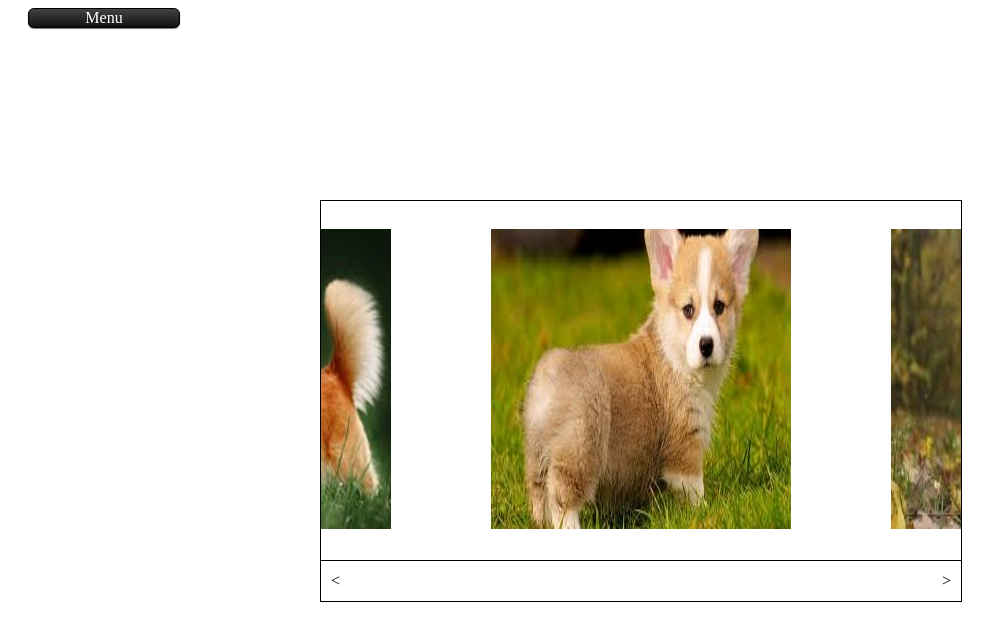
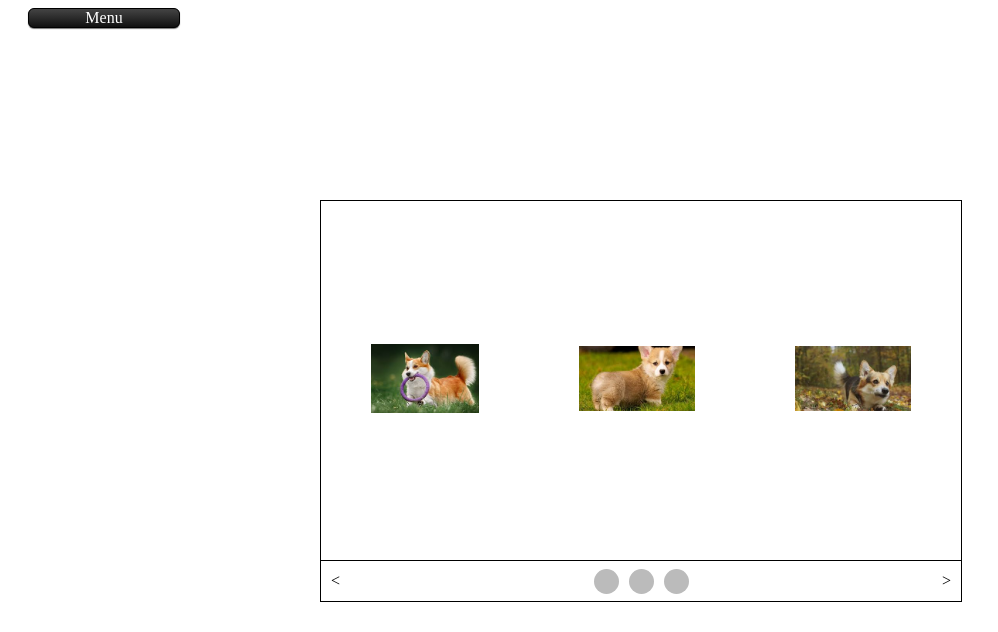
Before and after one commit to diballesteros/odinprojectdynamicinterface, a plain HTML site: page index.html in a window 1280 px wide. Shown: the whole page, without its empty margins (0-998 px from the left). Drawn offline with Linux system fonts and the light colour scheme.

Commit message:
bubble functionality

```diff
--- a/main.css
+++ b/main.css
@@ -70,7 +70,6 @@ li {
     display: flex;
     flex-flow: row nowrap;
     align-items: center;
-    justify-content: center;
     overflow: hidden;
 }
 
@@ -79,8 +78,8 @@ li {
 }
 
 .image-item  img{
-    width: 300px;
-    height: 300px;
+    width: 100%;
+    height: 100%;
 }
 
 #slider-controls {
@@ -107,4 +106,17 @@ li {
 
 #bubbles {
     width: 80%;
+    display: flex;
+    flex-flow: row nowrap;
+    align-items: center;
+    justify-content: center;
 }
+
+.bubble {
+    height: 25px;
+    width: 25px;
+    background-color: #bbb;
+    border-radius: 50%;
+    display: inline-block;
+    margin: 5px;
+}
--- a/main.js
+++ b/main.js
@@ -28,7 +28,24 @@ const ImageSlider = (() => {
         for (let i = 0; i < images.length; i++) {
             pictureFrame.appendChild(createImageElement(images[i], i));
         };
+
+        setBubbles();
     };
+
+    const setBubbles = () => {
+        const bubbles = document.getElementById('bubbles');
+
+        for (let i = 0; i < images.length; i++) {
+            bubbles.appendChild(createBubbleElement(i));
+        };
+    }
+
+    const createBubbleElement = function(index) {
+        const newBubbleElement = document.createElement('span');
+        newBubbleElement.className = "bubble";
+        newBubbleElement.id = `bubble-${index}`;
+        return newBubbleElement;
+    }
 
     const createImageElement = function (image, index) {
         const newImageElement = document.createElement('div');
```
